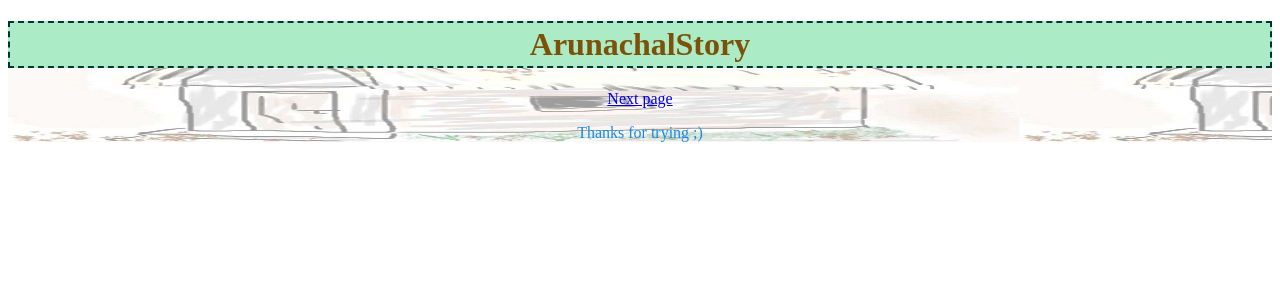
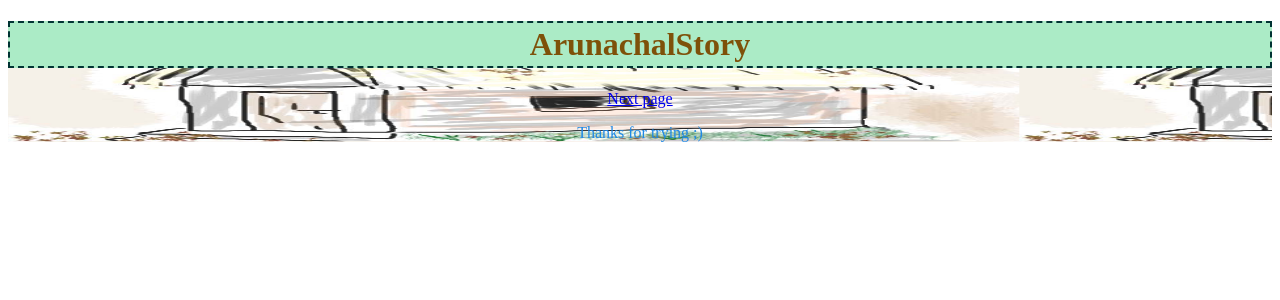
Before and after one commit to hageduri/nosehairy, a PHP site: page / in a window 1280 px wide. Shown: the top 300 px of the page. Run offline with PHP 8.4, Linux system fonts and the light colour scheme.

Commit message:
Update stylesheet.css

```diff
--- a/stylesheet/stylesheet.css
+++ b/stylesheet/stylesheet.css
@@ -8,13 +8,10 @@ body{
 .bgimg{
 
 
-     background-image: url(../image/home2.jpg);
+     background-image: url(../image/home1.jpg);
       background-size: 80% 100%;
 }
-.bgimg2{
 
-background-image: url(../image/home1.jpg);
-}
 h1{
 
 	background-color: #ABEBC6 ;
```
